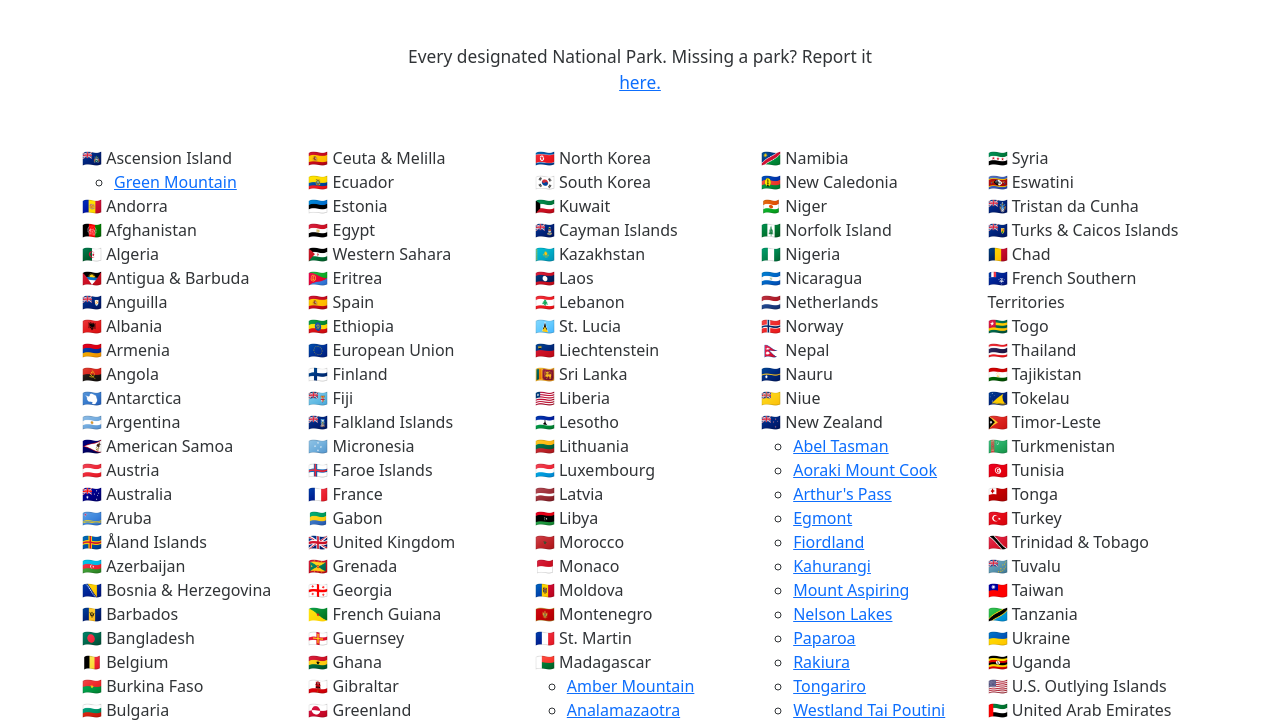
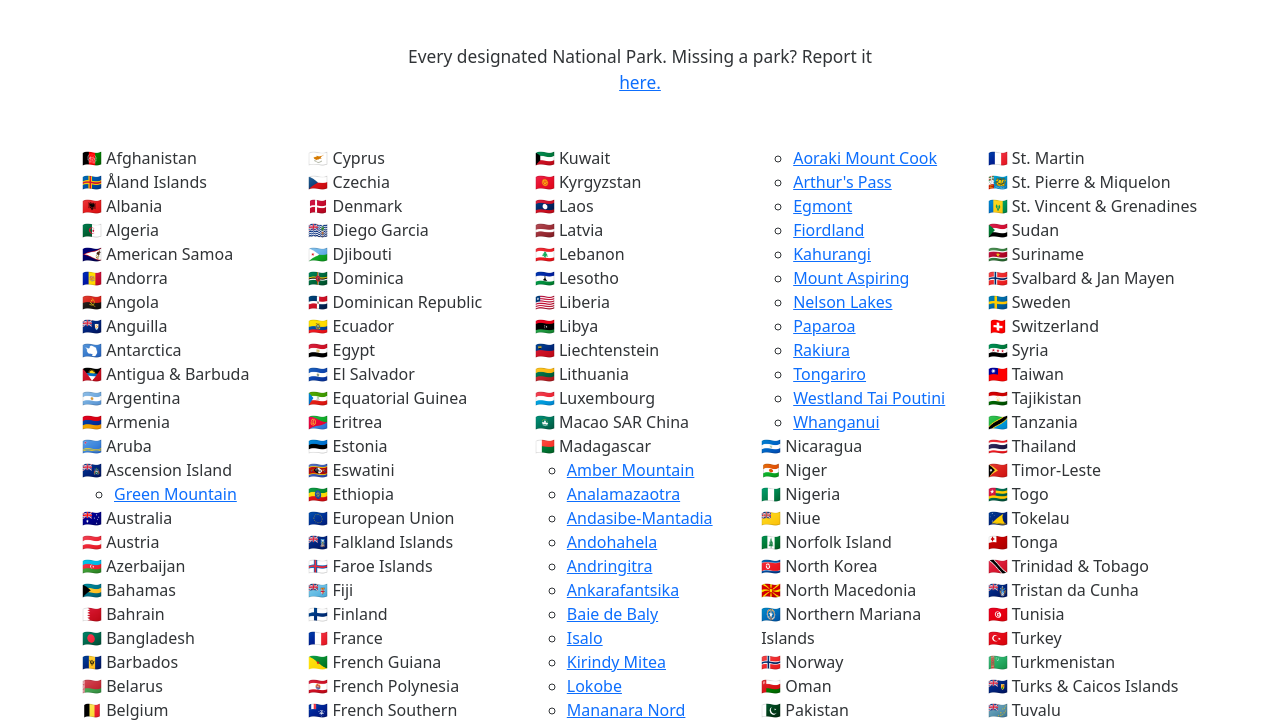
Before and after one commit to RohanNagar/parksoftheworld, a plain HTML site: page index.html in a window 1280 px wide. Shown: the part 82-804 px from the top of the page. Drawn offline with nearby package versions, Linux system fonts and the light colour scheme.

Commit message:
Alphabetize the countries

```diff
--- a/assets/js/park-list.js
+++ b/assets/js/park-list.js
@@ -1,8 +1,21 @@
+// TODO: move all of this logic into generate.js so that we pre-generate
+// TODO: the entire park list and not do it within the browser.
 document.addEventListener("DOMContentLoaded", function() {
   // List Countries
   fetch("data/countries.json")
     .then(response => {
       return response.json();
+    })
+    .then(response => {
+      // Sort alphabetically by country name
+      response.sort((a, b) => {
+        let textA = a.name.toUpperCase();
+        let textB = b.name.toUpperCase();
+
+        return textA.localeCompare(textB);
+      });
+
+      return response;
     })
     .then(countries => {
       var listBuilder = "";
--- a/data/parks.json
+++ b/data/parks.json
@@ -31,19 +31,27 @@
     "latitude": "76.00127418800315",
     "longitude": "-30.007434020763295",
     "size": "972,000",
-    "size_unit": "sq km",
+    "size_unit": "km²",
     "url": "https://visitgreenland.com/about-greenland/national-park-2/",
     "visitor_count": ""
   },
   {
     "name": "Amber Mountain",
+    "color": "#8dbd41",
     "country": "MG",
+    "description": "The park is known for its endemic flora and fauna, water falls and crater lakes. It is one of the most biologically diverse places in all of Madagascar with seventy-five species of birds, twenty-five species of mammals, and fifty-nine species of reptiles known to inhabit the park.",
     "established": "1958",
-    "latitude": "",
-    "longitude": "",
-    "url": "",
-    "description": "",
-    "image": ""
+    "images": [
+      "https://www.tripsavvy.com/thmb/aXPiyDG64trSaHej7tbd5pvlpr4=/3504x1971/smart/filters:no_upscale()/GettyImages-804605482-5c8b6caa46e0fb000177002c.jpg",
+      "https://www.naturalworldsafaris.com/media/3268/nws-st-madagascar-lemur-aye-aye-at-night.jpg",
+      "https://www.madamagazine.com/wp-content/uploads/2013/07/Montagne-dAmbre-Campground.jpg"
+    ],
+    "latitude": "-12.61875891606798",
+    "longitude": "49.14997854232979",
+    "size": "182",
+    "size_unit": "km²",
+    "url": "https://travellersworldwide.com/Amber-Mountain-National-Park/",
+    "visitor_count": ""
   },
   {
     "name": "Analamazaotra",
--- a/index.html
+++ b/index.html
@@ -4,7 +4,7 @@
 <head>
     <meta charset="utf-8">
     <meta name="viewport" content="width=device-width, initial-scale=1.0">
-    <title>Parks | Rohan Nagar</title>
+    <title>Parks of the World</title>
     <link rel="stylesheet" href="https://cdn.jsdelivr.net/npm/bootstrap@5.1.3/dist/css/bootstrap.min.css">
     <link rel="stylesheet" href="https://cdnjs.cloudflare.com/ajax/libs/font-awesome/5.15.4/css/all.min.css">
     <link rel="stylesheet" href="assets/css/style.css">
@@ -21,24 +21,8 @@
             <ul class="list-unstyled card-columns" id="park-data">
             </ul>
         </div>
-        <div class="row map">
-            <iframe src="https://www.google.com/maps/d/u/1/embed?mid=1d_Qmnw6qCsIAtMfibsHZ-EgkP9F23gQ&ehbc=2E312F" width="640" height="680"></iframe>
-        </div>
-
-        <!-- Coming Soon -->
-<!--        <div class="row">-->
-<!--            <h2 class="text-muted ml-2" id="visit">Coming Soon</h2>-->
-<!--        </div>-->
-<!--        <div class="row parks pt-0">-->
-<!--            <div class="col-md-4 col-lg-3 item">-->
-<!--                <div class="card" style="width: 17rem;">-->
-<!--                    <img src="" class="card-img-top" alt="">-->
-<!--                    <div class="card-body">-->
-<!--                        <h5 class="card-title">Saguaro</h5>-->
-<!--                        <p class="card-text">Arizona</p>-->
-<!--                    </div>-->
-<!--                </div>-->
-<!--            </div>-->
+<!--        <div class="row map">-->
+<!--            <iframe src="https://www.google.com/maps/d/u/1/embed?mid=1d_Qmnw6qCsIAtMfibsHZ-EgkP9F23gQ&ehbc=2E312F" width="640" height="680"></iframe>-->
 <!--        </div>-->
 
         <!-- Footer -->
```
Also changed, not shown: README.md.
